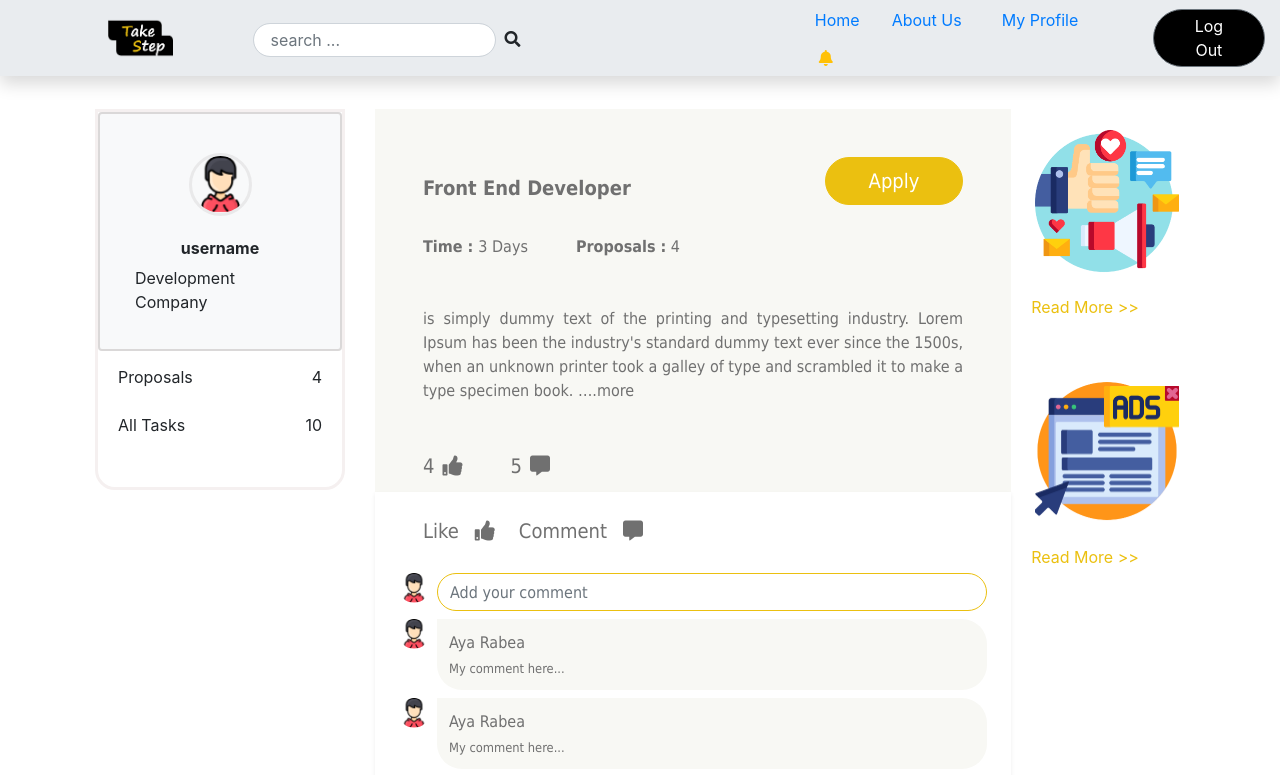
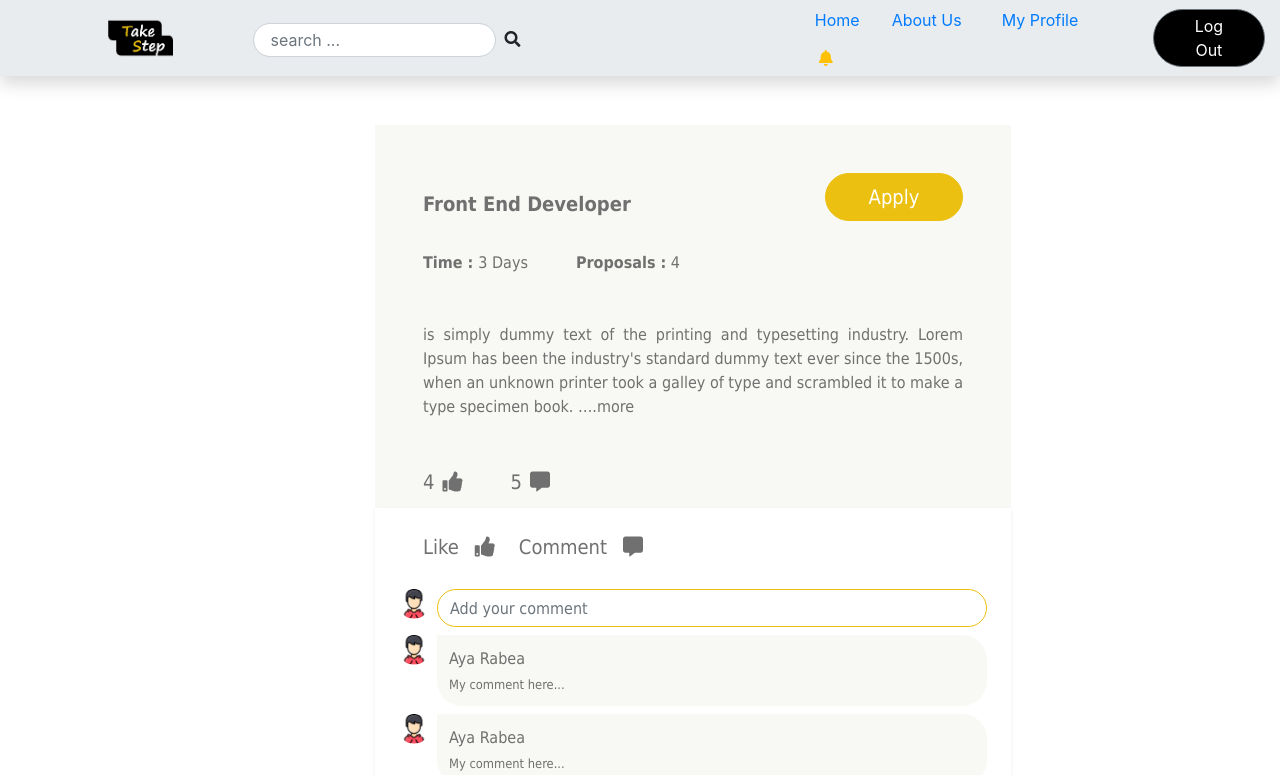
Before and after one commit to maieltayeb/Take-Step-React, a React (Create React App) app: page / in a window 1280 px wide. Shown: the top 775 px of the page. Built offline with nearby package versions, Linux system fonts and the light colour scheme.

Commit message:
task-details

```diff
--- a/src/App.js
+++ b/src/App.js
@@ -22,6 +22,7 @@ import NotificationDropdown from "./Components/Dropdown/NotificationDropdown";
 import HomePage from "./Pages/HomePage/Home";
 import HomePageOwner from "./Pages/HomePage/Home";
 import HomePageVolunteer from "./Pages/HomePage/homeVolunterr";
+import TaskDetails from "./Pages/Task-Details/Task-Details";
 
 function App() {
   return (
@@ -37,7 +38,7 @@ function App() {
       {/* <OurLogin></OurLogin> */}
       {/* <HomePage></HomePage> */}
       {/* <HomePageOwner></HomePageOwner> */}
-      <HomePageVolunteer></HomePageVolunteer>
+      {/* <HomePageVolunteer></HomePageVolunteer> */}
 
       {/* <WelcomePage></WelcomePage> */}
       {/* <HowITWork></HowITWork> */}
@@ -56,6 +57,7 @@ function App() {
       <ModalPost />
       <ModalCreateTask />
       <FeedbackModel /> */}
+      <TaskDetails />
     </div>
   );
 }
--- /dev/null
+++ b/src/Pages/Task-Details/Task-Details.js
@@ -0,0 +1,49 @@
+import NavProf from "./../../Layout/Navbar/profileNav";
+// import CreateTask from "./CreateTaskSection/createTask";
+import Post from "./../../Components/post/post";
+import { Container, Row, Col } from "reactstrap";
+import { Component } from "react";
+import React from "react";
+import OurCategoeyCard from "./../../Components/Card/CategoreyCard/ourCategoryCard";
+import OwnerProfileCard from "./../../Components/Card/BusinessOwnerProfileCard/OwnerProfileCard";
+import Ads from "../../Components/ads/ads";
+import InsideNav from "./../../Layout/Navbar/insidenav";
+class TaskDetails extends Component {
+  state = {};
+  render() {
+    return (
+      <>
+        <InsideNav />
+
+        <Container
+          style={{
+            maxWidth: "1500px",
+
+            paddingRight: "50px",
+            paddingLeft: "50px",
+            paddingTop: "15px"
+          }}
+        >
+          <Row
+            style={{
+              marginTop: "5rem",
+              marginLeft: "30px",
+              marginRight: "30px"
+
+              //   "justify-content": "center",
+            }}
+          >
+            <Col xs="3" style={{}}></Col>
+            <Col xs="6">
+              <Post></Post>
+              {/* <Post></Post> */}
+            </Col>
+            <Col xs="3" style={{}}></Col>
+          </Row>
+        </Container>
+      </>
+    );
+  }
+}
+
+export default TaskDetails;
```
